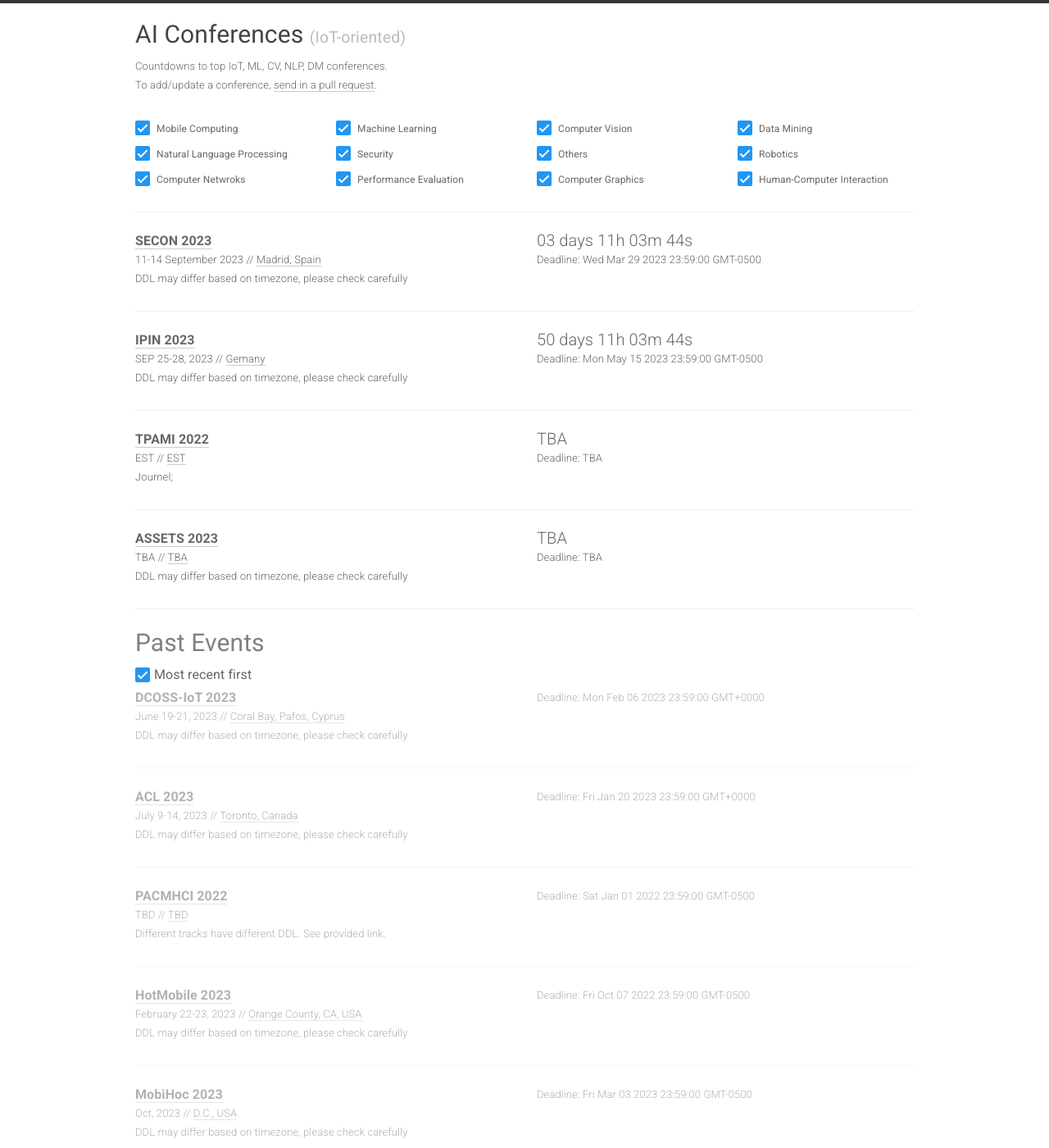
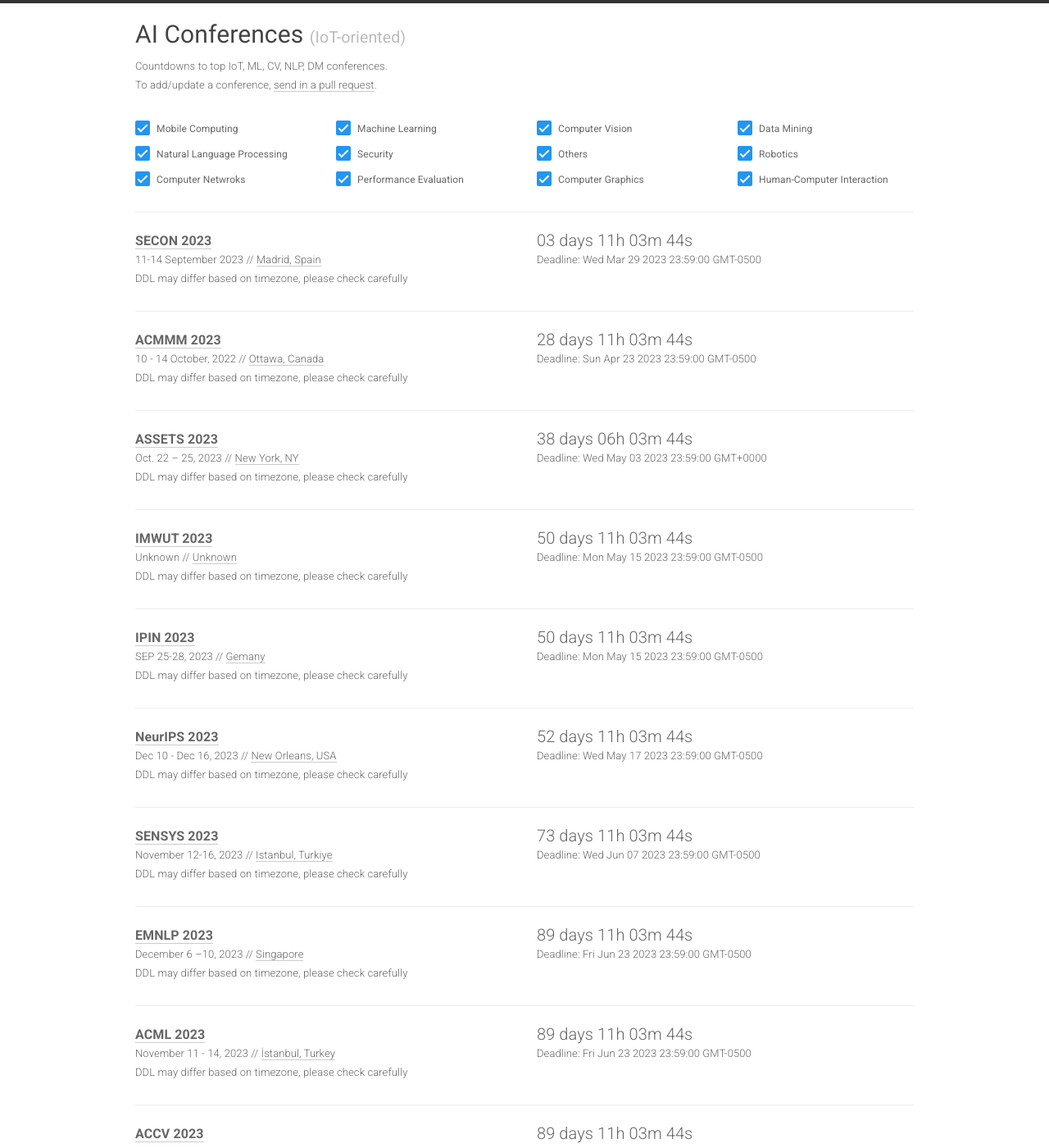
Before and after one commit to iot-psu/ai-deadlines, a Jekyll site: the page built from index.html, in a window 1280 px wide and 1400 px high. Shown: the whole window at 82% size. Built offline with Jekyll 4.4.1, drawn with Linux system fonts in a browser that asks for light colours; some of the changed text lies outside the part shown.

Commit message:
Update conferences.yml

```diff
--- a/_data/conferences.yml
+++ b/_data/conferences.yml
@@ -106,10 +106,10 @@
 
 
 - name: NDSS
-  year: 2023
-  id: NDSS2023
-  link: https://www.ndss-symposium.org/ndss2023-call-for-papers/
-  deadline: "2022-07-29 23:59:00"
+  year: 2024
+  id: NDSS2024
+  link: https://www.ndss-symposium.org/ndss2024/submissions/call-for-papers/
+  deadline: "2022-06-28 23:59:00"
   timezone: EST
   date: TBA
   place: TBA
@@ -132,7 +132,7 @@
   year: 2023
   id: IMWUT2023
   link: https://dl.acm.org/journal/imwut
-  deadline: "2023-02-15 23:59:00"
+  deadline: "2023-05-15 23:59:00"
   timezone: EST
   date: Unknown
   place: Unknown
@@ -154,9 +154,9 @@
   year: 2023
   id: SP
   link: https://www.ieee-security.org/TC/SP2023/
-  deadline: "2022-08-19 23:59:00"
+  deadline: "2022-08-03 23:59:00"
   timezone: EST
-  date: MAY 22-26, 2023
+  date: MAY 22-25, 2024
   place: SAN FRANCISCO, CA
   sub: S
   note: DDL may differ based on timezone, please check carefully
@@ -173,13 +173,13 @@
   note: DDL may differ based on timezone, please check carefully
 
 - name: NSDI
-  year: 2023
-  id: NSDI2023
-  link: https://www.usenix.org/conference/nsdi23
-  deadline: "2022-09-13 23:59:00"
+  year: 2024
+  id: NSDI2024
+  link: https://www.usenix.org/conference/nsdi24
+  deadline: "2022-09-07 23:59:00"
   timezone: EST
-  date: "APRIL 17\u201319, 2023"
-  place: BOSTON, MA, USA
+  date: APRIL 16–18, 2024
+  place: SANTA CLARA, CA, USA
   sub: CN
   note: DDL may differ based on timezone, please check carefully
 
@@ -338,13 +338,13 @@
   note: DDL is not released and is based on previous year.
 
 - name: SIGCOMM
-  year: 2022
-  id: SIGCOMM2022
+  year: 2023
+  id: SIGCOMM2023
   link: https://conferences.sigcomm.org/sigcomm/2022/cfp.html
-  deadline: "2022-02-02 23:59:00"
+  deadline: "2023-02-15 23:59:00"
   timezone: EST
-  date: Aug 22-26, 2022
-  place: Amsterdam, the Netherlands
+  date: Aug. 2023
+  place: NYC, USA
   sub: CN
   note: DDL may differ based on timezone, please check carefully
 
@@ -371,13 +371,13 @@
   note: DDL may differ based on timezone, please check carefully
 
 - name: ACMMM
-  year: 2022
-  id: ACMMM2022
-  link: https://2022.acmmm.org/
-  deadline: "2022-04-07 23:59:00"
+  year: 2023
+  id: ACMMM2023
+  link: https://www.acmmm2023.org/cfp/
+  deadline: "2023-04-23 23:59:00"
   timezone: EST
   date: 10 - 14 October, 2022
-  place: Lisbon, Portugal
+  place: Ottawa, Canada
   sub: O
   note: DDL may differ based on timezone, please check carefully
 
@@ -393,24 +393,24 @@
   note: DDL may differ based on timezone, please check carefully
 
 - name: NeurIPS
-  year: 2022
-  id: NeurIPS2022
+  year: 2023
+  id: NeurIPS2023
   link: https://nips.cc/
-  deadline: "2022-05-19 23:59:00"
+  deadline: "2023-05-17 23:59:00"
   timezone: EST
-  date: Nov 29 - Dec 1, 2022
+  date: Dec 10 - Dec 16, 2023
   place: New Orleans, USA
   sub: ML
   note: DDL may differ based on timezone, please check carefully
 
 - name: GLOBECOM
-  year: 2022
-  id: GLOBECOM2022
-  link: https://globecom2022.ieee-globecom.org/
-  deadline: "2022-05-22 23:59:00"
+  year: 2023
+  id: GLOBECOM2023
+  link: https://globecom2023.ieee-globecom.org/
+  deadline: "2022-04-15 23:59:00"
   timezone: EST
-  date: December 4-8, 2022
-  place: Rio de Janeiro, Brazil
+  date: 4-8 December 2023
+  place: Kuala Lumpur, Malaysia
   sub: CN
   note: DDL may differ based on timezone, please check carefully
 
@@ -426,13 +426,13 @@
   note: DDL may differ based on timezone, please check carefully
 
 - name: SIGGRAPH
-  year: 2022
-  id: SIGGRAPH2022
-  link: https://s2022.siggraph.org/
-  deadline: "2022-06-10 23:59:00"
+  year: 2023
+  id: SIGGRAPH2023
+  link: https://s2023.siggraph.org/
+  deadline: "2023-01-24 23:59:00"
   timezone: EST
-  date: 8-11 August, 2022
-  place: VANCOUVER
+  date: 6-10 August, 2023
+  place: LA, USA
   sub: CG
   note: DDL may differ based on timezone, please check carefully
 
@@ -448,43 +448,43 @@
   note: DDL is not released and is based on previous year. DDL may differ based on timezone, please check carefully
 
 - name: EMNLP
-  year: 2022
-  id: EMNLP2022
-  link: https://2022.emnlp.org/
-  deadline: "2022-06-17 23:59:00"
+  year: 2023
+  id: EMNLP2023
+  link: https://2023.emnlp.org/
+  deadline: "2023-06-23 23:59:00"
   timezone: EST
-  date: Dec 7 - 11, 2022
-  place: Abu Dhabi
+  date: December 6 –10, 2023
+  place: Singapore
   sub: NLP
   note: DDL may differ based on timezone, please check carefully
 
 - name: SENSYS
-  year: 2022
-  id: SENSYS2022
-  link: https://sensys.acm.org/2022/
-  deadline: "2022-06-21 23:59:00"
+  year: 2023
+  id: SENSYS2023
+  link: https://sensys.acm.org/2023/
+  deadline: "2023-06-07 23:59:00"
   timezone: EST
-  date: Nov 7-9, 2022
-  place: Boston, USA
+  date: November 12-16, 2023
+  place: Istanbul, Turkiye
   sub: MC
   note: DDL may differ based on timezone, please check carefully
 
 - name: ACML
-  year: 2022
-  id: ACML2022
-  link: https://www.acml-conf.org/2022/
-  deadline: "2022-06-23 23:59:00"
+  year: 2023
+  id: ACML2023
+  link: https://www.acml-conf.org/2023/
+  deadline: "2023-06-23 23:59:00"
   timezone: EST
-  date: Dec 14 - 16, 2022
-  place: Hyderabad, India
+  date: November 11 - 14, 2023
+  place: İstanbul, Turkey
   sub: ML
   note: DDL may differ based on timezone, please check carefully
 
 - name: ACCV
-  year: 2022
-  id: ACCV2022
-  link: https://accv2022.org/en/
-  deadline: "2022-07-06 23:59:00"
+  year: 2023
+  id: ACCV2023
+  link: https://accv2023.org/en/
+  deadline: "2023-06-23 23:59:00"
   timezone: EST
   date: 4-8 DECEMBER 2022
   place: Macau SAR, China
@@ -549,10 +549,10 @@
 - name: ASSETS
   year: 2023
   id: ASSETS2023
-  link: https://assets22.sigaccess.org/
-  deadline: TBA
-  timezone: EST
-  date: TBA
-  place: TBA
+  link: https://assets23.sigaccess.org/
+  deadline: "2023-05-03 23:59:00"
+  timezone: UTC
+  date:  Oct. 22 – 25, 2023
+  place: New York, NY
   sub: HCI
   note: DDL may differ based on timezone, please check carefully
```
